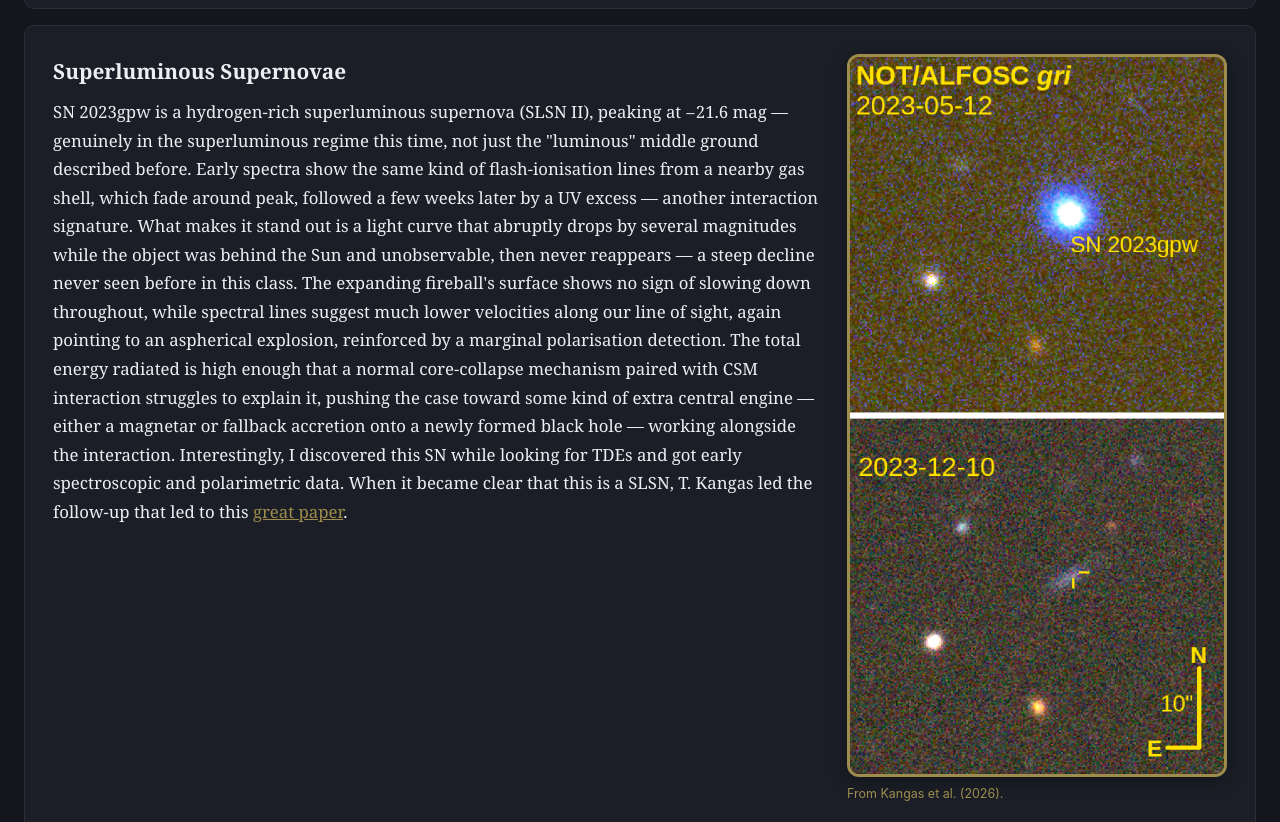
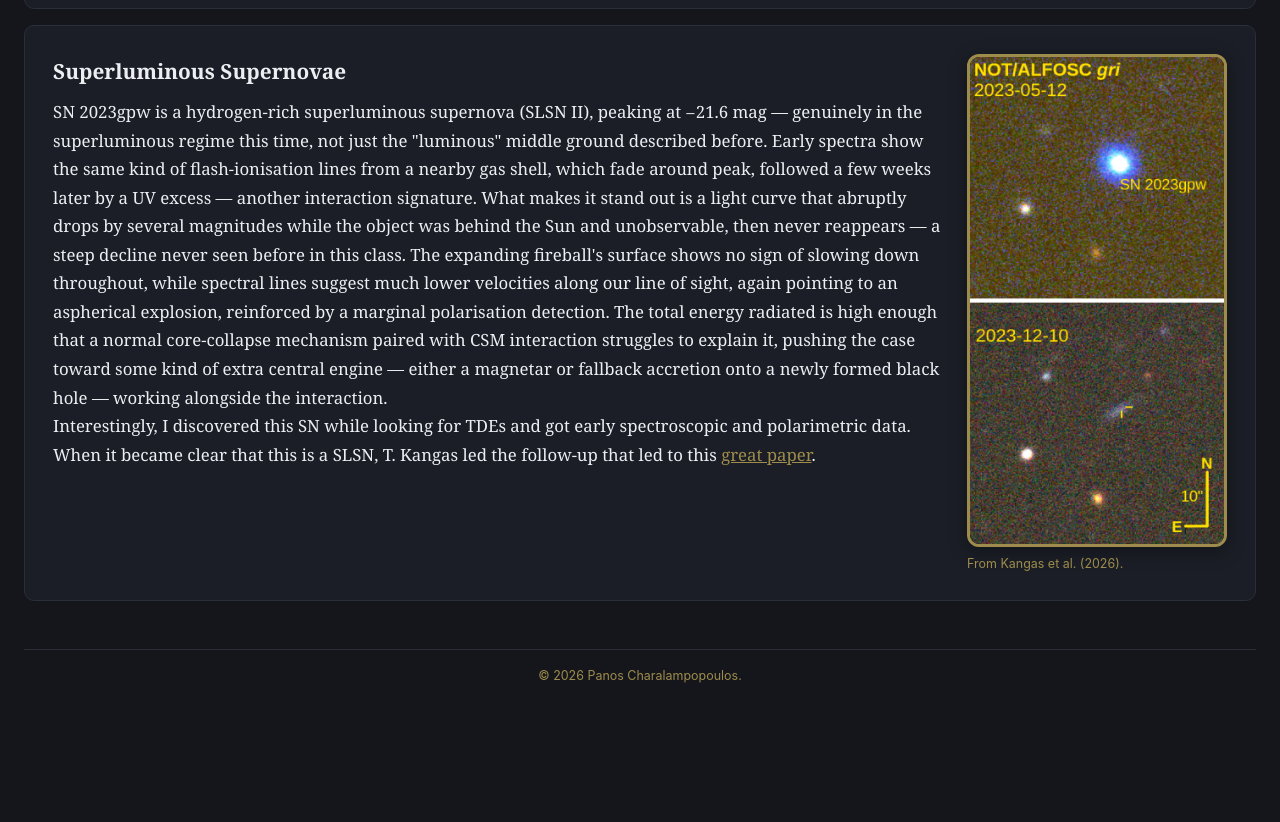
Before and after one commit to panos-charalampopoulos/panos-charalampopoulos.github.io, a plain HTML site: page supernovae.html in a window 1280 px wide. Shown: the part 1614-2436 px from the top of the page. After the commit the page ends 2395 px from the top, so only its background shows below. Drawn offline with Linux system fonts and the light colour scheme.

Commit message:
new changes

```diff
--- a/supernovae.html
+++ b/supernovae.html
@@ -52,9 +52,10 @@
         <article class="card research-card">
           <div class="research-text">
             <h3>Superluminous Supernovae</h3>
-            <p>SN 2023gpw is a hydrogen-rich superluminous supernova (SLSN II), peaking at −21.6 mag — genuinely in the superluminous regime this time, not just the "luminous" middle ground described before. Early spectra show the same kind of flash-ionisation lines from a nearby gas shell, which fade around peak, followed a few weeks later by a UV excess — another interaction signature. What makes it stand out is a light curve that abruptly drops by several magnitudes while the object was behind the Sun and unobservable, then never reappears — a steep decline never seen before in this class. The expanding fireball's surface shows no sign of slowing down throughout, while spectral lines suggest much lower velocities along our line of sight, again pointing to an aspherical explosion, reinforced by a marginal polarisation detection. The total energy radiated is high enough that a normal core-collapse mechanism paired with CSM interaction struggles to explain it, pushing the case toward some kind of extra central engine — either a magnetar or fallback accretion onto a newly formed black hole — working alongside the interaction. Interestingly, I discovered this SN while looking for TDEs and got early spectroscopic and polarimetric data. When it became clear that this is a SLSN, T. Kangas led the follow-up that led to this <a href="https://ui.adsabs.harvard.edu/link_gateway/2026A%26A...705A..52K/PUB_HTML" target="_blank" rel="noopener" class="underline-link">great paper</a>.</p>
+            <p>SN 2023gpw is a hydrogen-rich superluminous supernova (SLSN II), peaking at −21.6 mag — genuinely in the superluminous regime this time, not just the "luminous" middle ground described before. Early spectra show the same kind of flash-ionisation lines from a nearby gas shell, which fade around peak, followed a few weeks later by a UV excess — another interaction signature. What makes it stand out is a light curve that abruptly drops by several magnitudes while the object was behind the Sun and unobservable, then never reappears — a steep decline never seen before in this class. The expanding fireball's surface shows no sign of slowing down throughout, while spectral lines suggest much lower velocities along our line of sight, again pointing to an aspherical explosion, reinforced by a marginal polarisation detection. The total energy radiated is high enough that a normal core-collapse mechanism paired with CSM interaction struggles to explain it, pushing the case toward some kind of extra central engine — either a magnetar or fallback accretion onto a newly formed black hole — working alongside the interaction. </p>
+            <p>Interestingly, I discovered this SN while looking for TDEs and got early spectroscopic and polarimetric data. When it became clear that this is a SLSN, T. Kangas led the follow-up that led to this <a href="https://ui.adsabs.harvard.edu/link_gateway/2026A%26A...705A..52K/PUB_HTML" target="_blank" rel="noopener" class="underline-link">great paper</a>.</p>
           </div>
-          <figure class="research-figure">
+          <figure class="research-figure" style="flex-basis: 260px;">
             <img src="23gpw.jpg" alt="SN 2023gpw">
             <figcaption>From Kangas et al. (2026).</figcaption>
           </figure>
```
Also changed, not shown: 1 other file.
